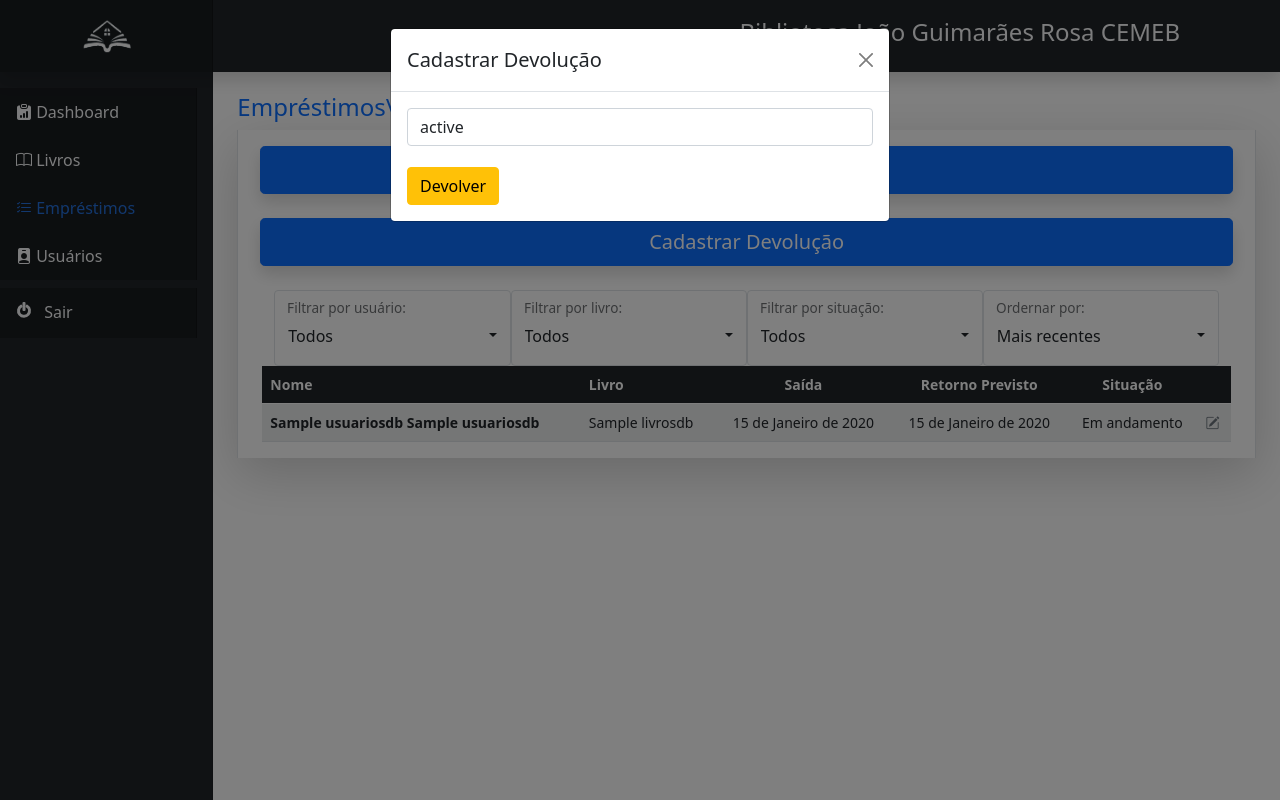
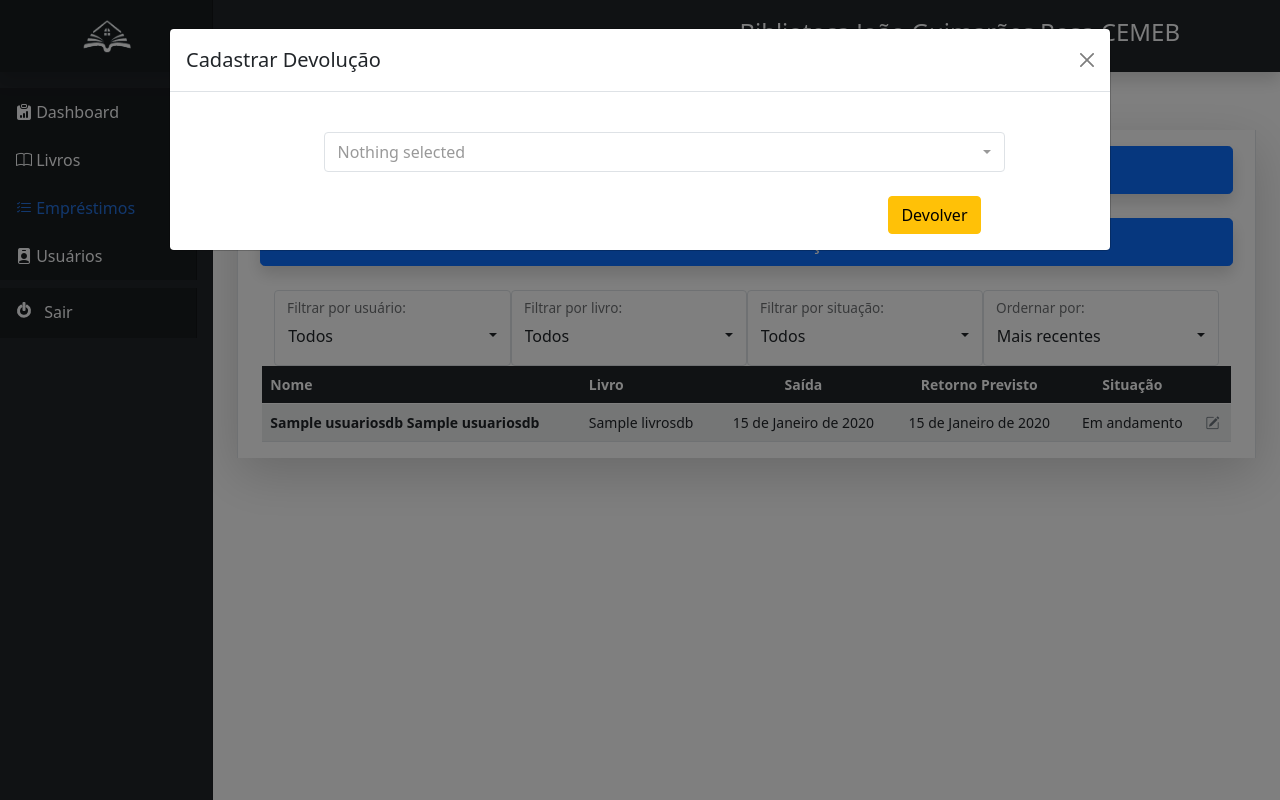
Before and after one commit to PatrickALM/PI-webapp-django, a Django app: template livro/templates/emprestimos.html in a window 1280 px wide, after a click on "Cadastrar Devolução". Run offline with Django 4.2, Linux system fonts and the light colour scheme; tables that the repository leaves empty hold one stand-in row (values such as "Sample post"); the template is opened without the code that fills it: values that come from a table or form of the project are taken from there, most other values are stand-ins (such as "Sample title", 1, 10 or a date in 2020); some libraries are stand-ins or nearby versions.

Commit message:
update funcao-devolver

```diff
--- a/livro/models.py
+++ b/livro/models.py
@@ -24,7 +24,7 @@
     disponibilidade = models.BooleanField(default=True)
     img_livro = models.BinaryField(blank=True, null=True, default=None)
     ISBN = models.CharField(max_length=13,validators=[MinLengthValidator(13,'Certifique-se de digitar um ISBN válido')])
-    data_cadastro = models.DateField(default=datetime.date.today)
+    data_cadastro = models.DateField(default=datetime.date.today())
     ano_de_publicacao = models.PositiveIntegerField(default=datetime.date.today().year,
             validators=[
                 MinValueValidator(1900,'Certifique-se que o ano de publicação seja maior ou igual a 1900.'),
@@ -54,3 +54,6 @@
 
     class Meta:
         verbose_name = 'Empréstimo'
+
+    def __str__(self):
+        return  self.id_usuario.nome + ' ' + self.id_usuario.sobrenome + ' || ' + 'Livro:' + self.id_livro.titulo + ' ||  Retorno:' + self.data_retorno_previsto.strftime("%d/%m/%Y")   + ' ||  Status: ' + self.situacao
--- a/livro/templates/emprestimos.html
+++ b/livro/templates/emprestimos.html
@@ -22,7 +22,7 @@
 
         <br>
 
-        <!-- Modal  Cadastro de Usuario -->
+        <!-- Modal  Cadastro de Emprestimos -->
         <div class="modal fade" id="cadastroEmprestimoModal" tabindex="-1" aria-labelledby="cadastroEmprestimoModalLabel" aria-hidden="true">
             <div class="modal-dialog" style="min-width: 75%; min-height: 50%;">
             <div class="modal-content">
@@ -76,29 +76,30 @@
 
 
 
-                <!-- Modal  Cadastro de Usuario -->
+                <!-- Modal  Devolução Livros -->
         <div class="modal fade" id="cadastroDevolucaoModal" tabindex="-1" aria-labelledby="cadastroDevolucaoModalLabel" aria-hidden="true">
-            <div class="modal-dialog">
+            <div class="modal-dialog" style="min-width: 75%; min-height: 50%;">
             <div class="modal-content">
                 <div class="modal-header">
                 <h5 class="modal-title" id="cadastroDevolucaoModalLabel"> Cadastrar Devolução </h5>
                 <button type="button" class="btn-close" data-bs-dismiss="modal" aria-label="Close"></button>
                 </div>
-                <div class="modal-body">
+                <div class="modal-body d-flex justify-content-center">
+                    <br>
 
-                    <form action="{% url 'cadastro_devolucao' %}" method="POST"> {% csrf_token %}
+                    <form action="{% url 'cadastro_devolucao' %}" method="POST" style="width:auto;min-width:75%" > {% csrf_token %}
 
-                        <select class ='form-control' name="id_livro_devolver">
-
+                        <select  name="id_livro_devolver" class="form-control border my-4 ms-4 selectpicker" data-live-search="true" data-live-search-style='contains'>
+                            <option value="" data-default disabled selected></option>
                             {% for i in livros_emprestados %}
-                            <option value = "{{ i.id }}"> {{ i }} </option>
+                            <option value = "{{ i.id }}"> {{i}} </option>
                             {% endfor %}
 
                         </select>
 
                         <br>
 
-                        <input type = "submit" class = "btn btn-warning" value = "Devolver">
+                        <input type = "submit" class = "btn btn-warning float-end" value = "Devolver">
 
                     </form>
 
```
Also changed, not shown: livro/views.py (+25 -7 lines).
